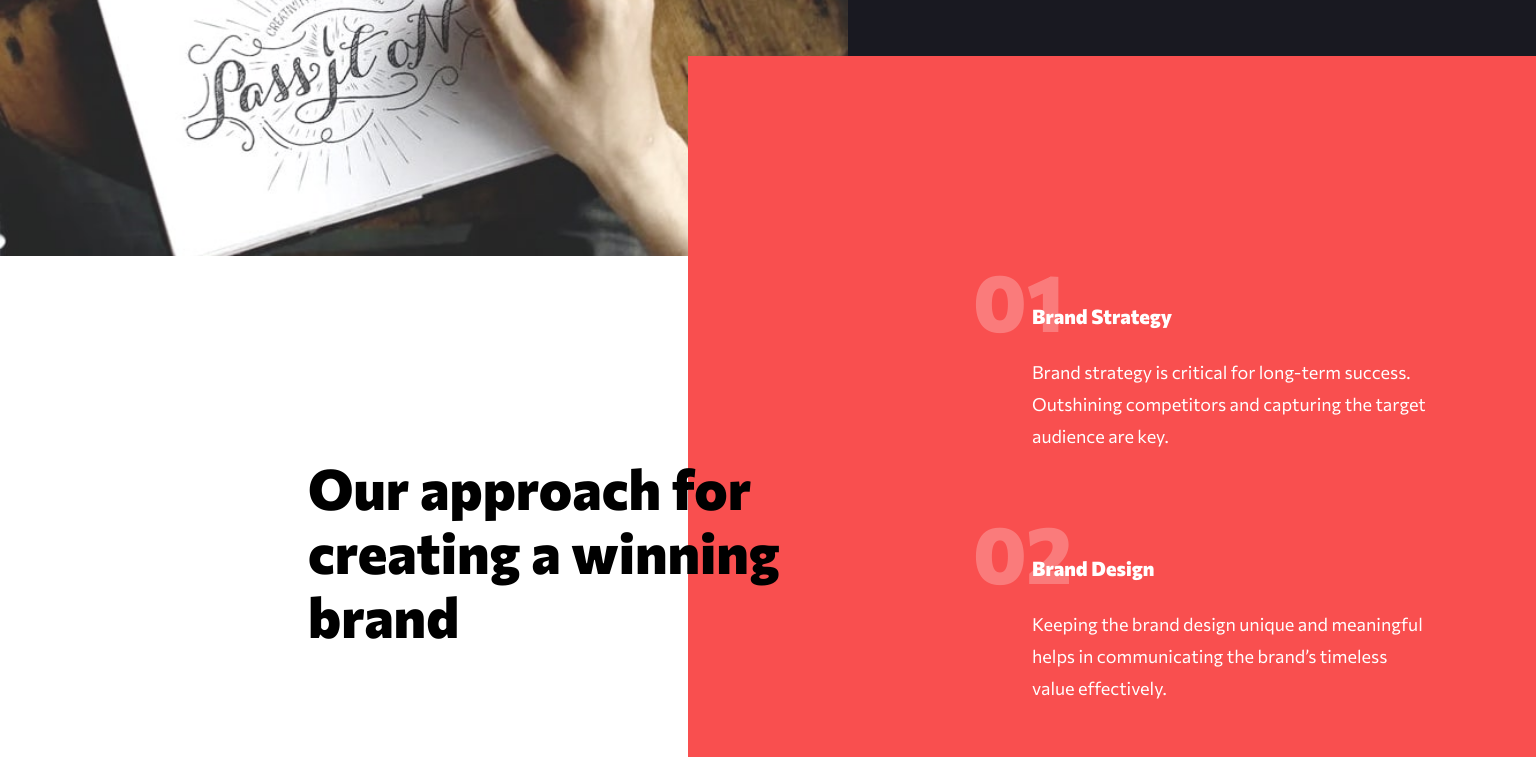
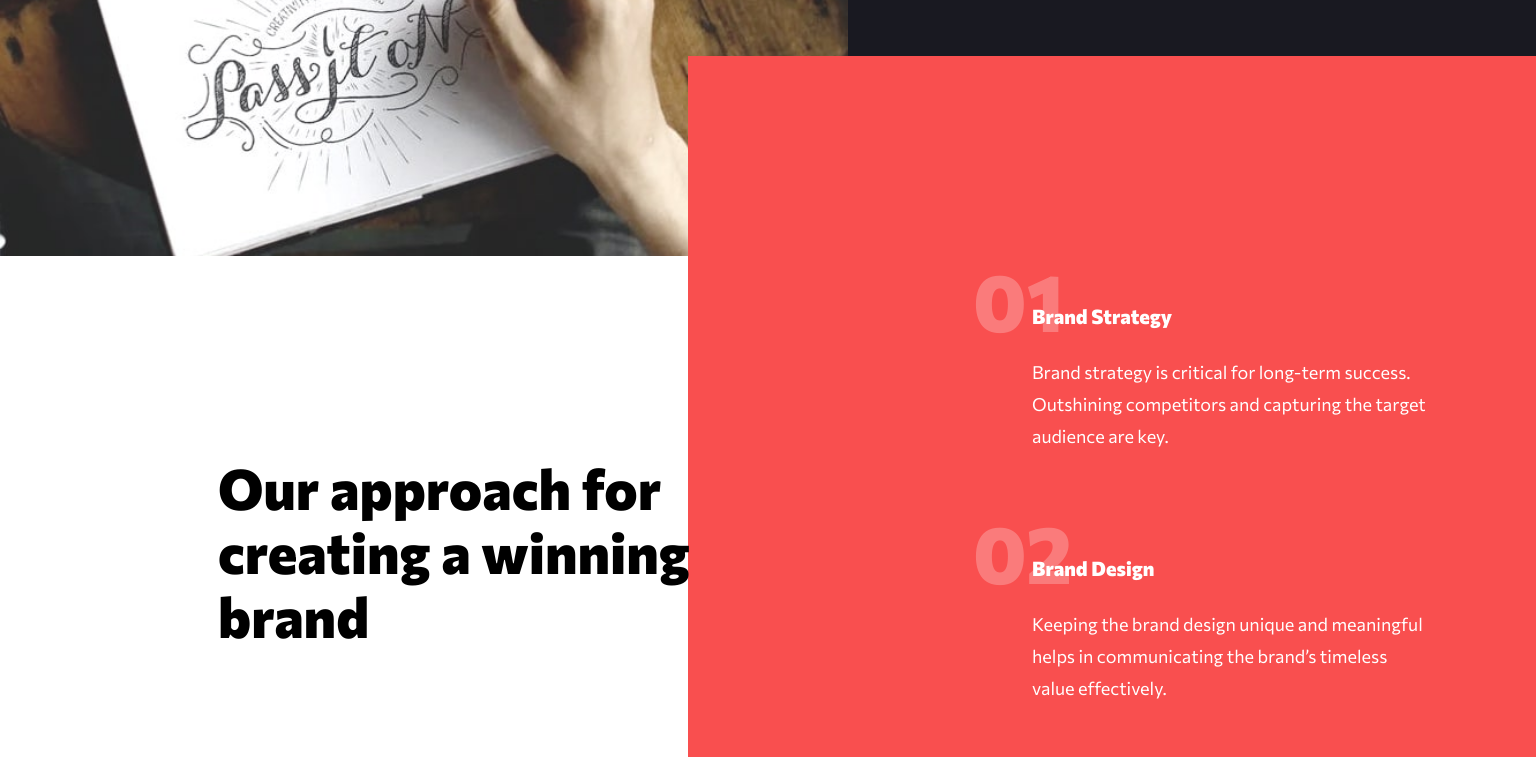
Before and after one commit to richieAiello/creative-agency-website, a website built with Parcel: page src/index.html in a window 1536 px wide. Shown: the part 1706-2463 px from the top of the page. Built offline with nearby package versions, Linux system fonts and the light colour scheme.

Commit message:
Added and positioned container--approach for tablet and desktop main.scss index.html.

```diff
--- a/src/index.html
+++ b/src/index.html
@@ -109,14 +109,9 @@
         latte art resting on top of a stack on magazines."
         class="image image--design image--small"
       >
-    <!-- </section> -->
 
-    <!-- Background color white. -->
-    <!-- <section class="approach"> -->
-      <!-- Background color red. -->
       <div class="approach__context">
-        <div class="container">
-          <h2 class="main__heading approach__heading bold">
+        <h2 class="main__heading approach__heading bold container--approach">
           Our approach for
           <br>
           creating a winning
@@ -124,6 +119,7 @@
           brand
         </h2>
 
+        <div class="container">
           <article class="approach__article">
             <h3 class="approach__sub-heading bold">
               <span class="bg-number">01</span>
--- a/src/main.scss
+++ b/src/main.scss
@@ -19,7 +19,9 @@ $light-red: #FF9393;
   margin: 0;
 }
 
-.container {
+// container--approach remains active on tablet and desktop
+.container,
+.container--approach {
   width: calc(100% - 3rem);
   margin-inline: auto;
 }
@@ -35,7 +37,8 @@ $light-red: #FF9393;
 
 @media(min-width: 768px) {
 
-  .container {
+  .container,
+  .container--approach {
     width: min(100vw - 5rem, 1100px);
   }
 }
@@ -427,14 +430,21 @@ $light-red: #FF9393;
 
       &__context {
         padding: 10.25rem 0 0 3.7rem;
-        position: relative;
+        // position: relative;
+      }
+
+      .container--approach {
+        position: absolute;
+        left: 0;
+        right: 0;
+        top: 784px;
       }
 
       &__heading {
-        top: 265px;
-        left: -300px;
+        // top: 265px;
+        // left: -300px;
         color: $black;
-        position: absolute;
+        // position: absolute;
       }
 
       &__article {
@@ -457,9 +467,8 @@ $light-red: #FF9393;
         padding: 15.25rem 0 0 21.5rem;
       }
 
-      &__heading {
-        top: 400px;
-        left: -380px;
+      .container--approach {
+        top: 1184px;
       }
 
       &__article:nth-of-type(2) {
@@ -484,6 +493,7 @@ $light-red: #FF9393;
       display: grid;
       grid-template-columns: 1fr 48px 1fr;
       grid-template-rows: 538px 120px 677px;
+      position: relative;
 
       .container {
         width: unset;
```
Lines whose indentation alone changed are shown as unchanged.
